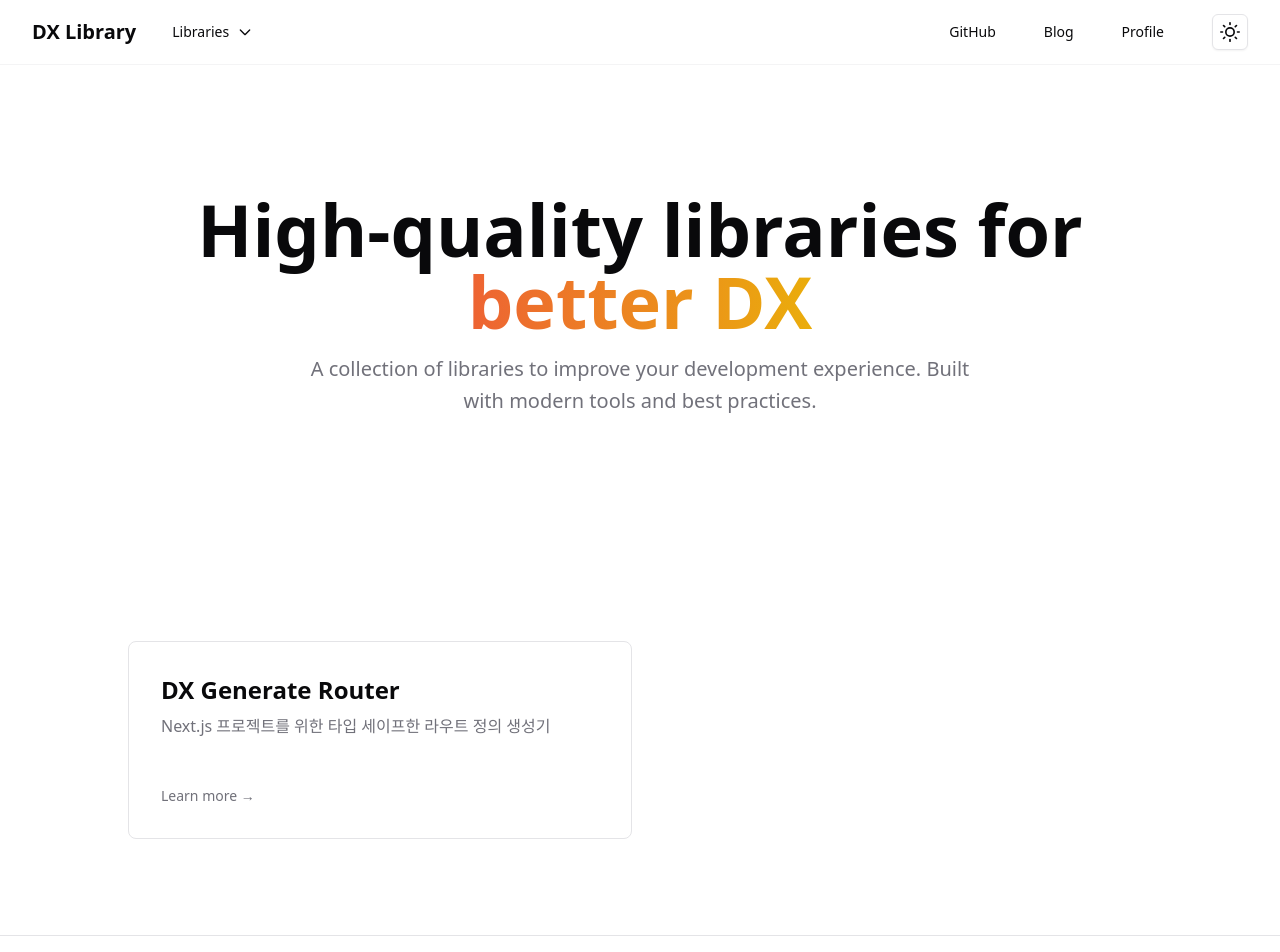
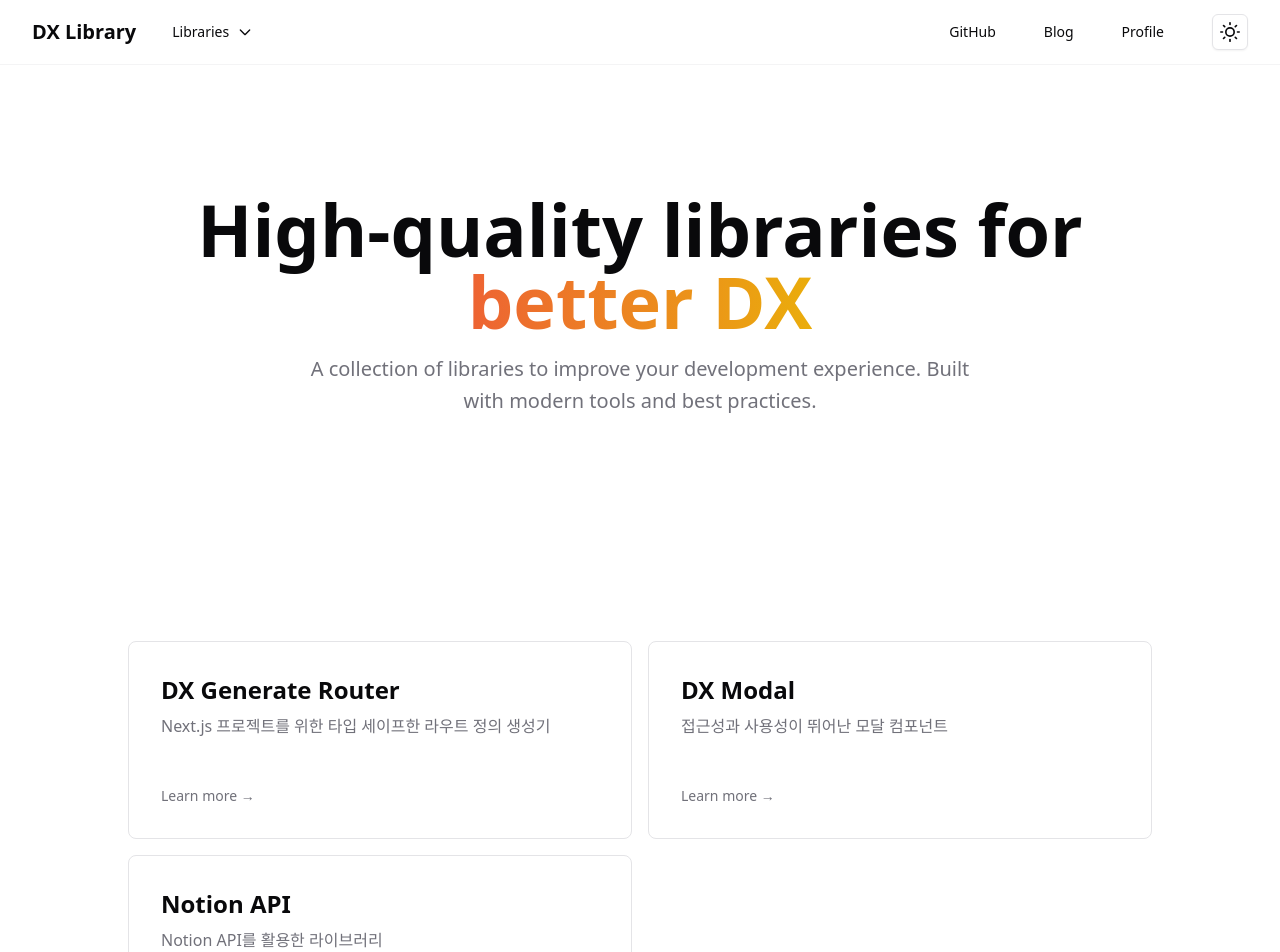
Before and after one commit to hansolbangul/dx-library, a Next.js app: page / in a window 1280 px wide. Shown: the top 952 px of the page. Built offline with nearby package versions, Linux system fonts and the light colour scheme.

Commit message:
[Feat] notion api 추가

```diff
--- a/src/app/page.tsx
+++ b/src/app/page.tsx
@@ -21,9 +21,7 @@ export default function HomePage() {
       </section>
       <section className="container space-y-6 py-8 md:py-12 lg:py-24">
         <div className="mx-auto grid justify-center gap-4 sm:grid-cols-2 md:max-w-[64rem]">
-          {Object.values(LIBRARIES).map(
-            (lib) =>
-              !lib?.comingSoon && (
+          {Object.values(LIBRARIES).map((lib) => (
             <Link
               key={lib.id}
               href={lib.href}
@@ -39,8 +37,7 @@ export default function HomePage() {
                 </div>
               </div>
             </Link>
-              ),
-          )}
+          ))}
         </div>
       </section>
     </div>
--- a/src/constants/libraries/index.ts
+++ b/src/constants/libraries/index.ts
@@ -2,11 +2,13 @@ import { librariesSchema } from '@/schemas/library.schema'
 import { generateRouter } from './generate-router'
 // import { hooks } from './hooks'
 import { modal } from './modal'
+import { notionApi } from './notion-api'
 
 const librariesData = {
   'generate-router': generateRouter,
   modal: modal,
   //   hooks: hooks,
+  'notion-api': notionApi,
 } as const
 
 export const LIBRARIES = librariesSchema.parse(librariesData)
--- /dev/null
+++ b/src/constants/libraries/notion-api.ts
@@ -0,0 +1,33 @@
+import type { Libraries } from '@/schemas/library.schema'
+
+export const notionApi = {
+  id: 'notion-api',
+  name: 'Notion API',
+  description: 'Notion API를 활용한 라이브러리',
+  href: '/libraries/notion-api',
+  comingSoon: true,
+  sections: [
+    {
+      title: '개요',
+      href: '/libraries/notion-api',
+      content: {
+        title: 'Notion API',
+        description: 'Notion API를 활용한 라이브러리',
+        content: `
+Notion API를 활용해 테이블 형태의 게시글을 쉽게 관리하는 라이브러리입니다.
+간단한 기술 블로그나, 기록용 DB로 사용할 수 있도롭 돕는 라이브러리입니다.
+
+## 주요 기능
+
+- **간편한 데이터 관리**: Notion 테이블을 통해 게시글과 메타데이터를 직관적으로 관리할 수 있습니다.
+- **자동 동기화**: Notion API를 통해 데이터 변경사항을 실시간으로 반영합니다.
+- **커스텀 필터링**: 태그, 카테고리, 상태 등 다양한 기준으로 게시글을 필터링할 수 있습니다.
+- **마크다운 지원**: Notion의 리치 텍스트를 마크다운으로 자동 변환하여 제공합니다.
+- **이미지 최적화**: Notion에 업로드된 이미지를 자동으로 최적화하여 제공합니다.
+- **타입 안전성**: TypeScript를 통해 데이터 구조의 타입 안전성을 보장합니다.
+
+`,
+      },
+    },
+  ],
+} as const satisfies Libraries['notion-api']
```
Lines whose indentation alone changed are shown as unchanged.
